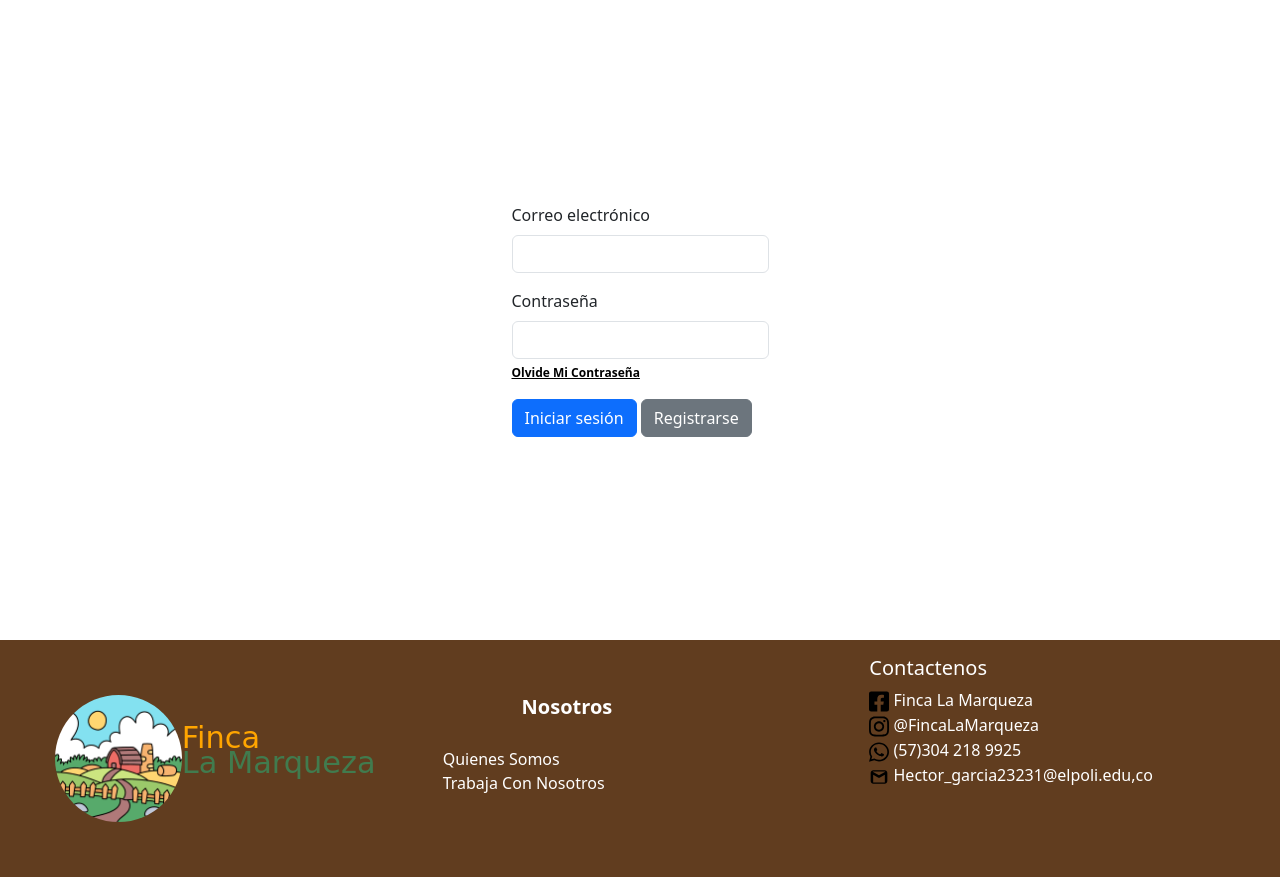
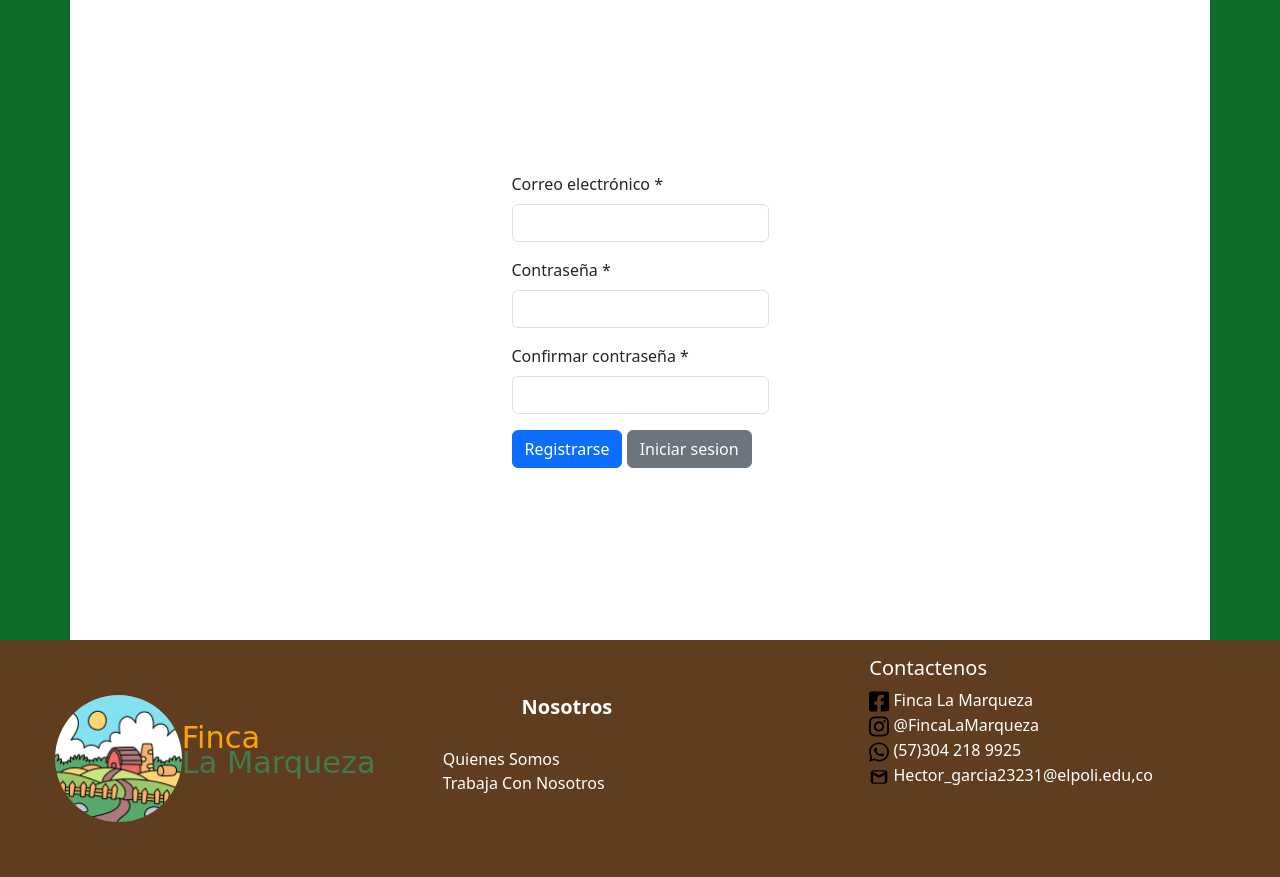
Before and after one commit to zTMike/InterfazAdministrativaPPI, a Django app: page /registrarse/ in a window 1280 px wide. Shown: the part 80-957 px from the top of the page. Run offline with Django 5.2, Linux system fonts and the light colour scheme; some web fonts are replaced.

Commit message:
Listo Para Primera Socializacion

```diff
--- a/Inicio/urls.py
+++ b/Inicio/urls.py
@@ -13,6 +13,7 @@ urlpatterns = [
     path('registrarse/', registrarse, name='registrarse'),
     path('logout/', logout_view, name='logout'),
     path('login/', login_view, name='login'),
+    path('admin/logout/', logout_view, name='logout'),
 
 
 
--- a/LaMarqueza/Templates/Nosotros.html
+++ b/LaMarqueza/Templates/Nosotros.html
@@ -13,7 +13,7 @@
         <div class="row">
             <!-- Seccion Quienes Somos 1-->
             <div class="col col-lg-6">
-                <img src='{% static "IMG/Finca.jpg" %}' class="img-fluid rounded-circle w-100" alt="..." />
+                <img src='{% static "IMG/Fincalamarqueza.jpg" %}' class="img-fluid rounded-circle w-100 my-image" alt="..." />
             </div>
             <div class="col-md-5">
                 <div class="card-body">
--- a/LaMarqueza/Templates/Principal.html
+++ b/LaMarqueza/Templates/Principal.html
@@ -57,17 +57,27 @@
                     <li class="nav-item">
                         <a class="nav-link verde-oscuro" href="{% url 'contactenos' %}">Contactenos</a>
                     </li>
+
+                    {% if request.user.is_authenticated %}
                     <li class="nav-item">
-                        {% if request.user.is_authenticated %}'
-                        {{ user.username | upper}}
+                        {% if request.user.is_superuser %}
+                        <a href="{% url 'admin:index' %}" class="nav-link verde-oscuro">Admin</a>
+                        {% else %}
+                        <a href="" class="nav-link verde-oscuro">Mi Perfil</a>
+                        {% endif %}
+                    </li>
+                    <li class="nav-item">
                         <a class="nav-link verde-oscuro" href="{% url 'logout' %}">Cerrar Sesion</a>
-                        {% else %}
-                        <a href="{% url "iniciarsesion" %}"> <button type="button " class="btn btn-primary btnInicio" >
-                            Iniciar Sesion
-                        </button></a>
-
-
-                        {% endif %}
+                    </li>
+                    {% else %}
+                    <li class="nav-item">
+                        <a href="{% url 'iniciarsesion' %}">
+                            <button type="button " class="btn btn-primary btnInicio">
+                                Iniciar Sesion
+                            </button>
+                        </a>
+                    </li>
+                    {% endif %}
 
 
                     </li>
--- a/LaMarqueza/Templates/registration/register.html
+++ b/LaMarqueza/Templates/registration/register.html
@@ -4,28 +4,43 @@
 
 
 {% block Boddy %}
+<div class="card-group card-container2">
+    <div class="container d-flex justify-content-center align-items-center loginbot card-container3">
 
-<div class="container d-flex justify-content-center align-items-center loginbot">
 
-    <form method="post" action="{% url 'login' %}">
+        <form method="post" action="{% url 'registrer' %}">
             {% csrf_token %}
             <div class="mb-3">
-            <label for="email" class="form-label">Correo electrónico</label>
+                <label for="email" class="form-label">Correo electrónico *</label>
                 <input type="email" class="form-control" id="email" name="email">
             </div>
             <div class="mb-3">
-            <label for="password" class="form-label">Contraseña</label>
+                <label for="password" class="form-label">Contraseña *</label>
                 <input type="password" class="form-control" id="password" name="password">
-            <a href="" class="OlvideMclave"> Olvide Mi Contraseña</a>
             </div>
-        <button type="submit" class="btn btn-primary">Iniciar sesión</button>
-        <a href="{% url "registrarse" %}">
-            <button type="button" class="btn btn-secondary ml-1">Registrarse</button>
+
+            <div class="mb-3">
+                <label for="password2" class="form-label">Confirmar contraseña *</label>
+                <input type="password" class="form-control" id="password2" name="password2">
+            </div>
+            <div class="mb-3">
+                {% if messages %}
+                <ul class="messages">
+                    {% for message in messages %}
+                    <li{% if message.tags %} class="{{ message.tags }}" {% endif %}>{{ message }}</li>
+                        {% endfor %}
+                </ul>
+                {% endif %}
+            </div>
+            <button type="submit" class="btn btn-primary">Registrarse</button>
+            <a href="{% url 'iniciarsesion' %}">
+                <button type="button" class="btn btn-secondary ml-1">Iniciar sesion</button>
             </a>
         </form>
 
 
     </div>
+</div>
 
 
 
--- a/LaMarqueza/settings.py
+++ b/LaMarqueza/settings.py
@@ -150,5 +150,5 @@ DEFAULT_AUTO_FIELD = 'django.db.models.BigAutoField'
 MEDIA_URL = '/Media/'
 MEDIA_ROOT = os.path.join(BASE_DIR, 'Media')
 
-LOGIN_REDIRECT_URL = 'index'
+LOGOUT_REDIRECT_URL = 'index.html'
 LOGOUT_REDIRECT_URL = 'index'
--- a/LaMarqueza/static/CSS/Estilos.css
+++ b/LaMarqueza/static/CSS/Estilos.css
@@ -607,3 +607,48 @@
 .loginbot{
     height: 80vh;
 }
+
+.containermap {
+    display: flex;
+    justify-content: center;
+    align-items: center;
+    height: 100vh; /* Ajusta esto según tus necesidades */
+    width: 100%; /* Asegúrate de que el contenedor ocupe todo el ancho disponible */
+}
+
+.map-container {
+    position: relative;
+    width: 80%; /* Ajusta esto para cambiar el tamaño del mapa */
+    height: 80%; /* Ajusta esto para cambiar el tamaño del mapa */
+    overflow: hidden;
+}
+
+.map-container iframe {
+    position: absolute;
+    top: 0;
+    left: 0;
+    width: 100% !important;
+    height: 100% !important;
+}
+
+.H1Contacto {
+    text-align: center;
+    color: #4CAF50; /* Cambia esto al color que prefieras */
+    font-size: 2.5em; /* Cambia esto al tamaño que prefieras */
+    padding: 20px 0; /* Añade un poco de espacio arriba y abajo del título */
+}
+
+.card-centered {
+    margin-left:  40%;
+}
+.my-image {
+    width: 100%!important;
+    height: 70%!important;
+}
+
+.card-container2 {
+    background-color: #0e6d2b;
+}
+.card-container3 {
+    background-color: #ffffff!important;
+}
```
Also changed, not shown: LaMarqueza/Templates/registration/login.html (+16 -5 lines), Usuarios/views.py (+25 -9 lines), LaMarqueza/static/IMG/Fincalamarqueza.jpg (added). Lines whose indentation alone changed are shown as unchanged.
